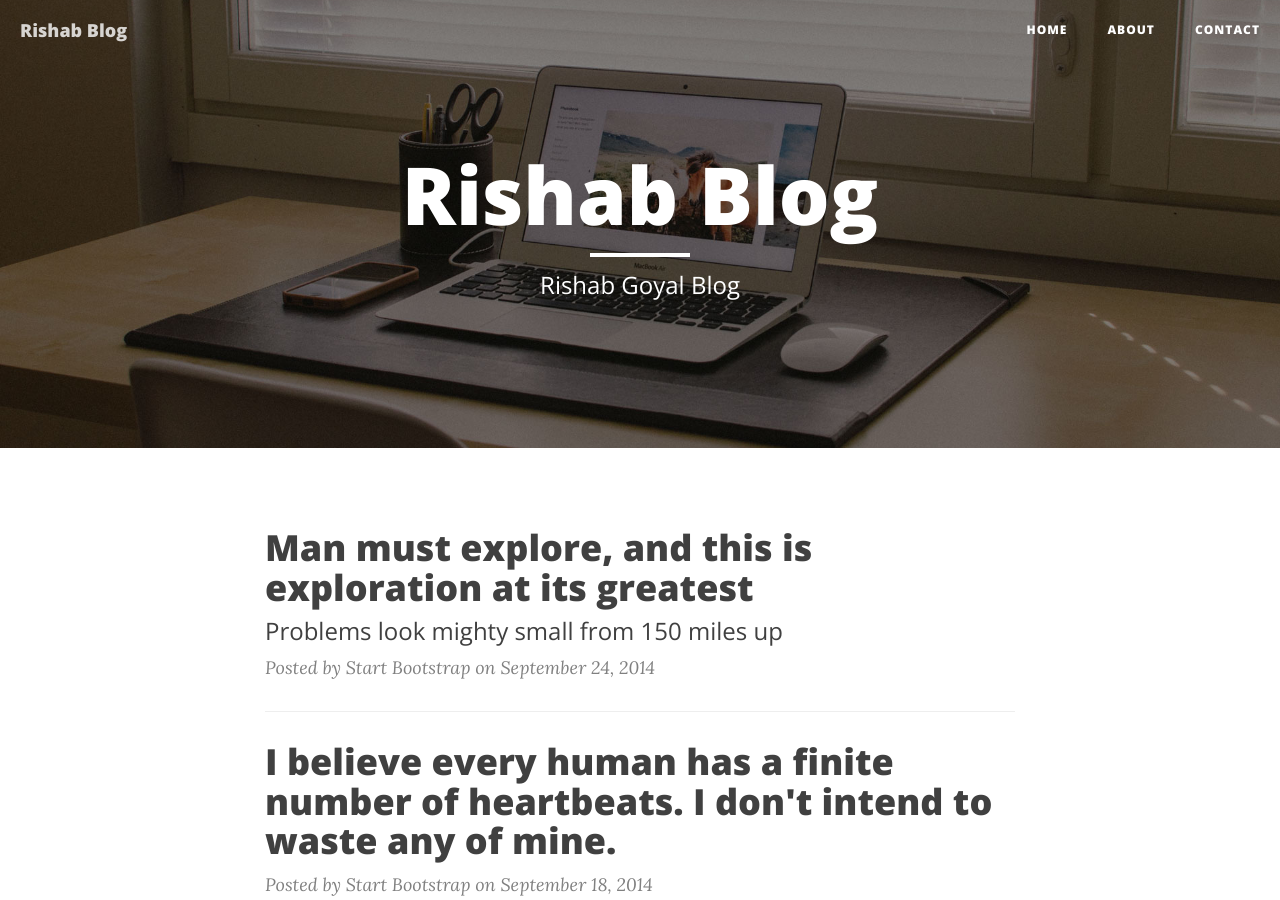
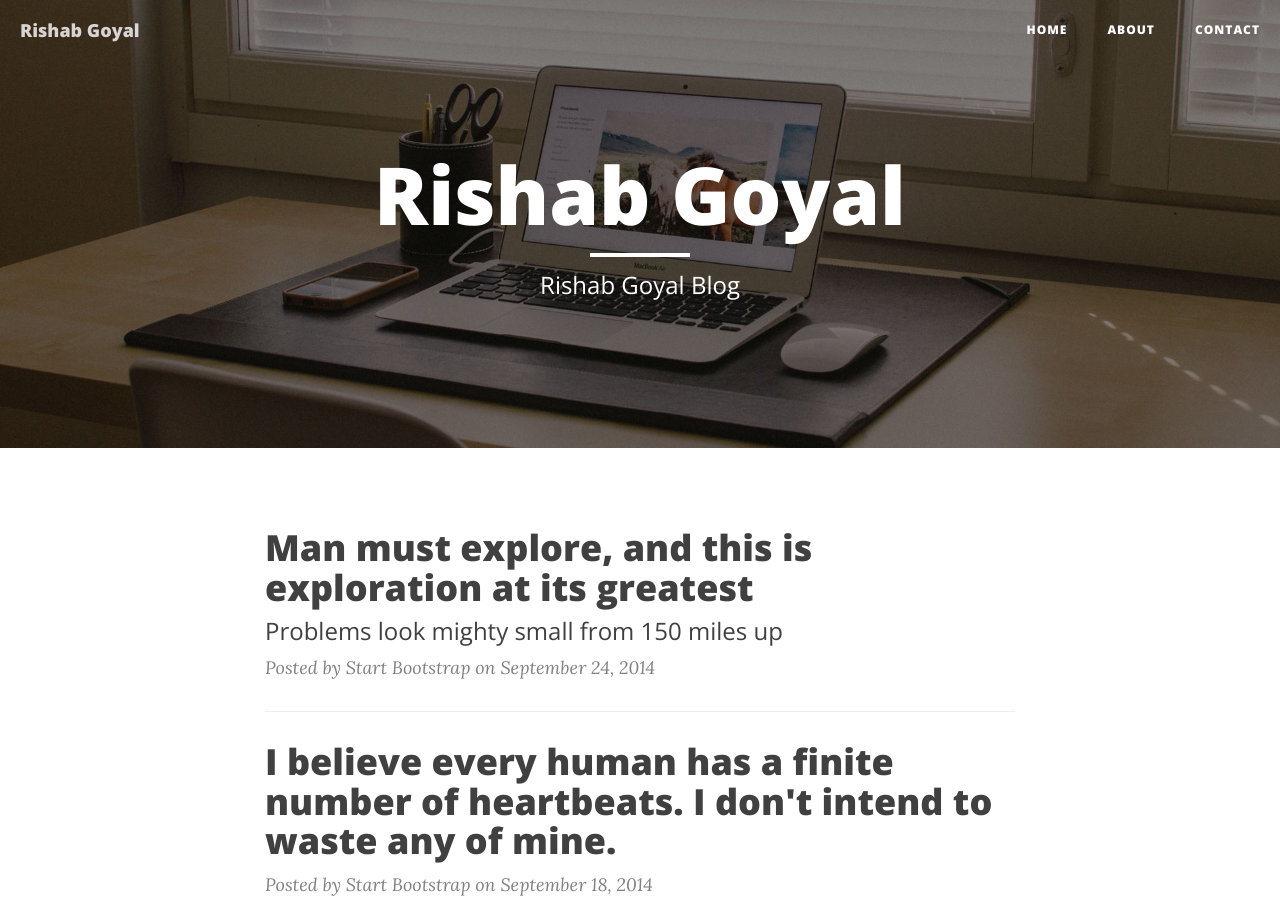
Before and after one commit to rishabgoyal/iamrishabgoyal, a Jekyll site: the page built from index.html, in a window 1280 px wide and 900 px high. Built offline with Jekyll 4.4.1, drawn with Linux system fonts in a browser that asks for light colours; nearby versions of some CDN libraries; the list of posts is cut into pages by our own code.

Commit message:
Update _config.yml

```diff
--- a/_config.yml
+++ b/_config.yml
@@ -1,5 +1,5 @@
 # Site settings
-title: Rishab Blog
+title: Rishab Goyal
 header-img: img/home-bg.jpg
 email: mail@iamrishabgoyal.com
 copyright_name: No Copyright
```
